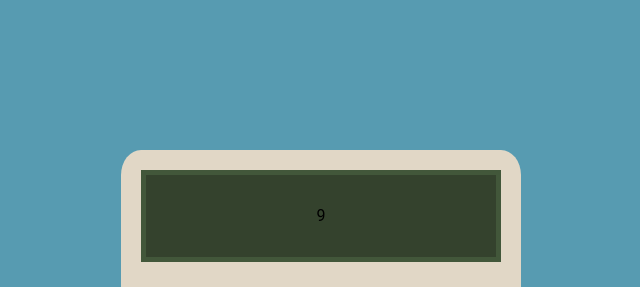
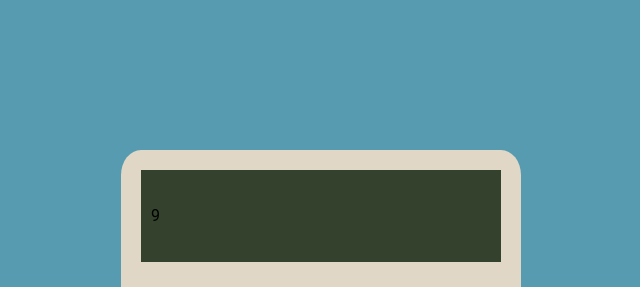
Before and after one commit to CCWebb14/Calculator, a plain HTML site: page index.html in a window 1280 px wide. Shown: the top 287 px of the page, 319-959 px from the left. Drawn offline with Linux system fonts and the light colour scheme.

Commit message:
altered the unit box to be an entire box not individual segments

```diff
--- a/style.css
+++ b/style.css
@@ -34,9 +34,9 @@ body {
 .display {
     flex: 1 0 80%;
     height: 20%;
-    padding-left: 5px;
-    padding-right: 5px;
-    background-color: #42573a;
+    padding-left: 10px;
+    padding-right: 10px;
+    background-color: #34422d;
     display: flex;
     align-items: center;
     justify-content: space-evenly;
@@ -46,10 +46,8 @@ body {
 .unit-box {
     flex: 1 0 0;
     height: 90%;
-    /* margin: 2px; */
     background-color: #34422d;
     display: flex;
-    justify-content: center;
     align-items: center;
 }
 
```
